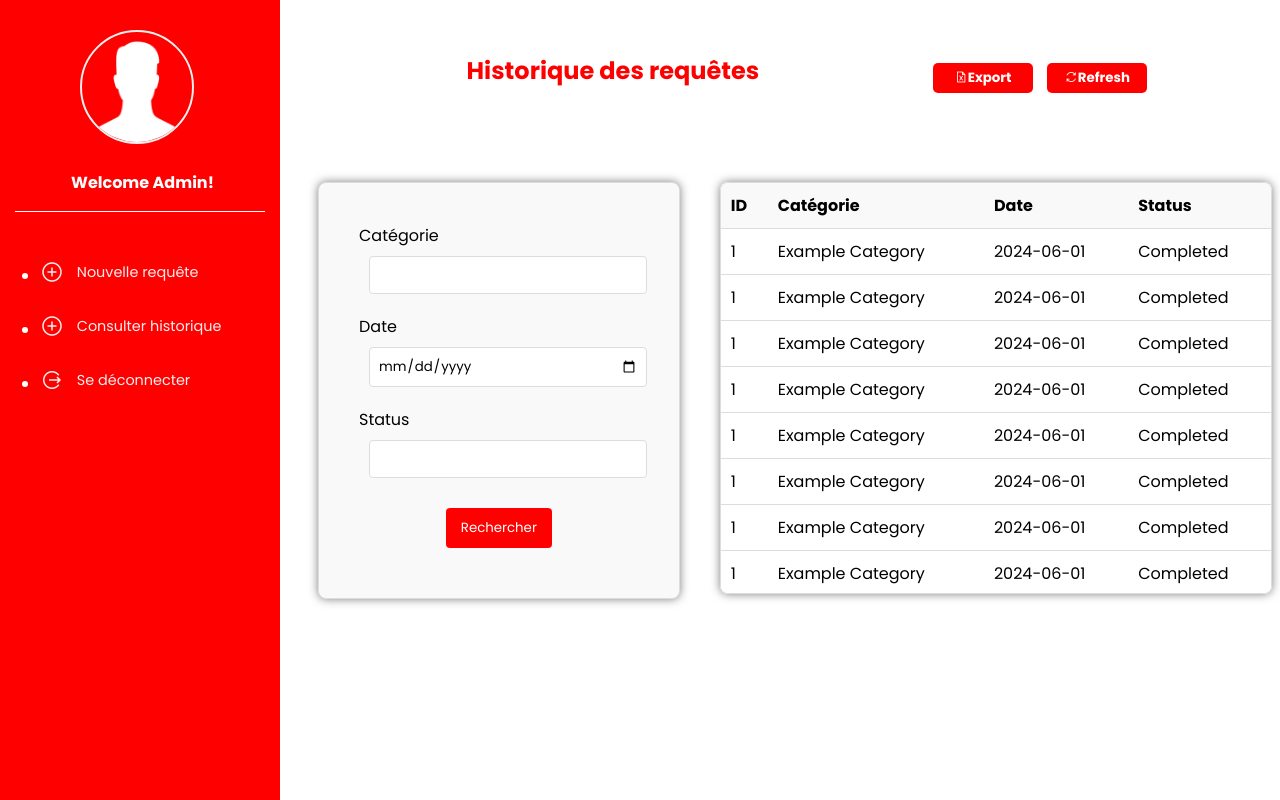
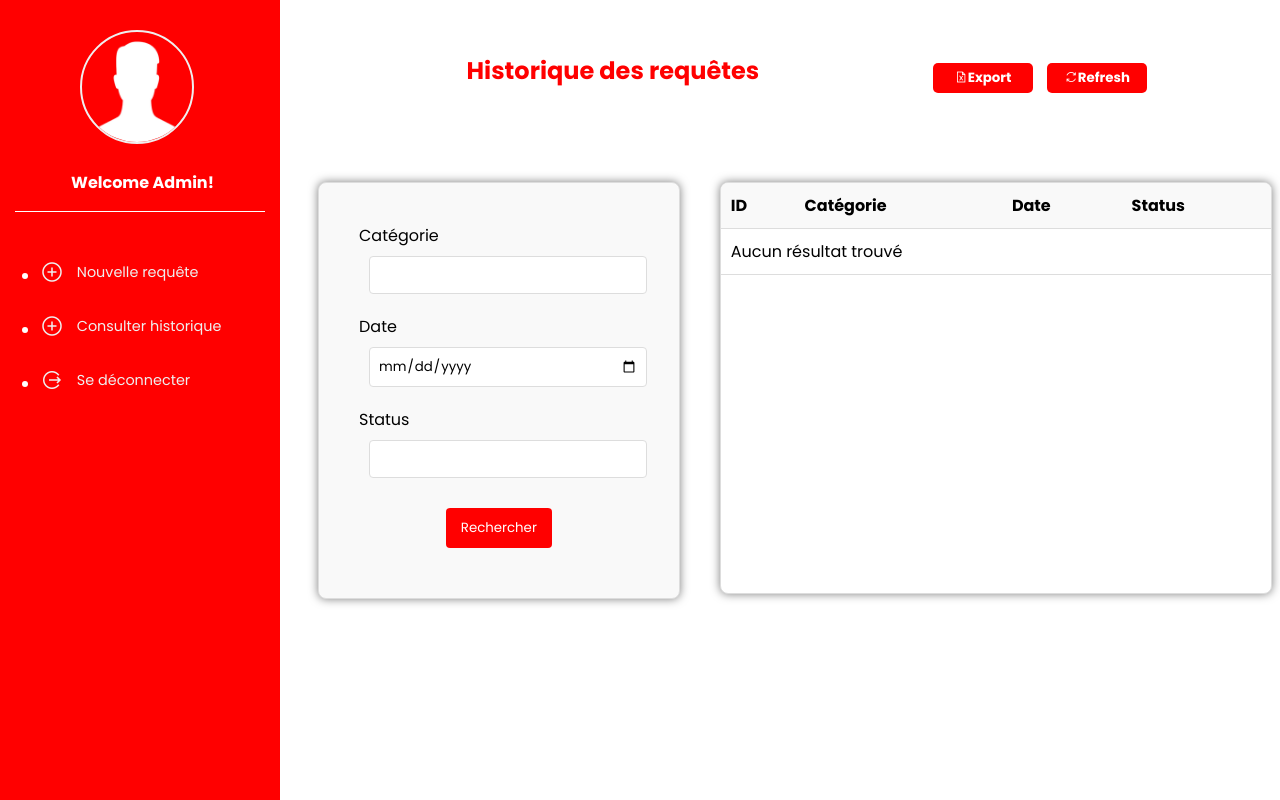
Before and after one commit to Feddane/Djezzy, a Flask app: template templates/historique.html in a window 1280 px wide; the page is wider, and only the part inside the window is pictured. Run offline with Flask 3, Linux system fonts and the light colour scheme; the template is opened without the code that fills it, so the values that code supplies are empty; some libraries are stand-ins or nearby versions.

Commit message:
table historique

```diff
--- a/app.py
+++ b/app.py
@@ -15,7 +15,6 @@ mysql = MySQL(app)
 upload_dir = 'static/uploads'
 os.makedirs(upload_dir, exist_ok=True)
 
-# Page de connexion
 @app.route('/', methods=['GET', 'POST'])
 def login():
     if request.method == 'POST':
@@ -35,8 +34,6 @@ def login():
 
     return render_template('login.html')
 
-
-# Page de changement de mot de passe
 @app.route('/changer_mdp', methods=['GET', 'POST'])
 def changer_mdp():
     if request.method == 'POST':
@@ -62,31 +59,30 @@ def changer_mdp():
 
     return render_template('changer_mdp.html')
 
-# Page de réclamation
 @app.route('/reclamation', methods=['GET', 'POST'])
 def reclamation():
     if 'username' not in session:
         return redirect(url_for('login'))
 
     if request.method == 'POST':
-        titre = request.form['titre']
-        sites = request.form['sites']
-        action_entreprise = request.form['action_entreprise']
-        date_ouverture = request.form['date_ouverture']
-        date_fin = request.form['date-fin']
-        operateur = request.form['operateur']
-        echeance = request.form['echeance']
-        etages = request.form['etages']
-        affecte_a = request.form['affecte_a']
-        priorite = request.form['priorite']
-        acces = request.form['acces']
-        ouvert_par = request.form['ouvert_par']
-        description = request.form['description']
-        status = request.form['status']
-        categorie = request.form['categorie']
-        famille = request.form['famille']
-        commentaire = request.form['commentaire']
-        fichier = request.files['fileUpload']
+        titre = request.form.get('titre')
+        sites = request.form.get('sites')
+        action_entreprise = request.form.get('action_entreprise')
+        date_ouverture = request.form.get('date_ouverture')
+        date_fin = request.form.get('date-fin')
+        operateur = request.form.get('operateur')
+        echeance = request.form.get('echeance')
+        etages = request.form.get('etages')
+        affecte_a = request.form.get('affecte_a')
+        priorite = request.form.get('priorite')
+        acces = request.form.get('acces')
+        ouvert_par = request.form.get('ouvert_par')
+        description = request.form.get('description')
+        status = request.form.get('status')
+        categorie = request.form.get('categorie')
+        famille = request.form.get('famille')
+        commentaire = request.form.get('commentaire')
+        fichier = request.files.get('fileUpload')
 
         if fichier:
             fichier_path = os.path.join(upload_dir, fichier.filename)
@@ -111,12 +107,37 @@ def reclamation():
 
     return render_template('reclamation.html')
 
-@app.route('/historique')
+@app.route('/historique', methods=['GET'])
 def historique():
-    return render_template('historique.html')
+    if 'username' not in session:
+        return redirect(url_for('login'))
+
+    categorie = request.args.get('categorie')
+    date = request.args.get('date')
+    status = request.args.get('status')
+
+    cursor = mysql.connection.cursor()
+
+    query = "SELECT id, categorie, date_ouverture, status FROM reclamation WHERE 1=1"
+    params = []
+
+    if categorie:
+        query += " AND categorie LIKE %s"
+        params.append(f"%{categorie}%")
+    if date:
+        query += " AND date_ouverture = %s"
+        params.append(date)
+    if status:
+        query += " AND status LIKE %s"
+        params.append(f"%{status}%")
+
+    cursor.execute(query, params)
+    results = cursor.fetchall()
+    cursor.close()
+
+    return render_template('historique.html', results=results)
 
 
-# Page de déconnexion
 @app.route('/logout')
 def logout():
     session.pop('username', None)
--- a/templates/historique.html
+++ b/templates/historique.html
@@ -7,7 +7,7 @@
   <link rel="stylesheet" href="https://maxst.icons8.com/vue-static/landings/line-awesome/line-awesome/1.3.0/css/line-awesome.min.css">
   <title>Historique</title>
   <script src="https://cdnjs.cloudflare.com/ajax/libs/jquery/3.3.1/jquery.min.js"></script>
-  <script src="script.js" defer></script>
+
 </head>
 <body>
   <div class="sidebar">
@@ -64,7 +64,7 @@
     </div>
     <div class="form-and-table">
       <div class="form-container">
-        <form action="/search" method="get">
+        <form action="{{ url_for('historique') }}" method="get">
           <label for="categorie">Catégorie</label>
           <input type="text" id="categorie" name="categorie">
 
@@ -76,6 +76,7 @@
 
           <button type="submit">Rechercher</button>
       </form>
+
       </div>
       <div class="table-container">
         <table>
@@ -88,85 +89,24 @@
                 </tr>
             </thead>
             <tbody>
+                {% if results %}
+                    {% for row in results %}
                         <tr>
-              <td>1</td>
-              <td>Example Category</td>
-              <td>2024-06-01</td>
-              <td>Completed</td>
+                            <td>{{ row[0] }}</td>
+                            <td>{{ row[1] }}</td>
+                            <td>{{ row[2] }}</td>
+                            <td>{{ row[3] }}</td>
                         </tr>
-
+                    {% endfor %}
+                {% else %}
                     <tr>
-                <td>1</td>
-                <td>Example Category</td>
-                <td>2024-06-01</td>
-                <td>Completed</td>
+                        <td colspan="4">Aucun résultat trouvé</td>
                     </tr>
-
-              <tr>
-                <td>1</td>
-                <td>Example Category</td>
-                <td>2024-06-01</td>
-                <td>Completed</td>
-              </tr>
-
-
-              <tr>
-                <td>1</td>
-                <td>Example Category</td>
-                <td>2024-06-01</td>
-                <td>Completed</td>
-              </tr>
-
-
-              <tr>
-                <td>1</td>
-                <td>Example Category</td>
-                <td>2024-06-01</td>
-                <td>Completed</td>
-              </tr>
-
-              <tr>
-                <td>1</td>
-                <td>Example Category</td>
-                <td>2024-06-01</td>
-                <td>Completed</td>
-              </tr>
-              <tr>
-                <td>1</td>
-                <td>Example Category</td>
-                <td>2024-06-01</td>
-                <td>Completed</td>
-              </tr>
-              <tr>
-                <td>1</td>
-                <td>Example Category</td>
-                <td>2024-06-01</td>
-                <td>Completed</td>
-              </tr>
-              <tr>
-                <td>1</td>
-                <td>Example Category</td>
-                <td>2024-06-01</td>
-                <td>Completed</td>
-              </tr>
-
-              <tr>
-                <td>1</td>
-                <td>Example Category</td>
-                <td>2024-06-01</td>
-                <td>Completed</td>
-              </tr>
-
-              <tr>
-                <td>1</td>
-                <td>Example Category</td>
-                <td>2024-06-01</td>
-                <td>Completed</td>
-              </tr>
-            <!-- Additional rows as needed -->
+                {% endif %}
             </tbody>
         </table>
     </div>
+
     </div>
   </main>
 </body>
```
Also changed, not shown: static/uploads/Control-V.png (deleted), static/uploads/images-removebg-preview.png (deleted), static/uploads/notes.txt (deleted), 1 other file. Lines whose indentation alone changed are shown as unchanged.
